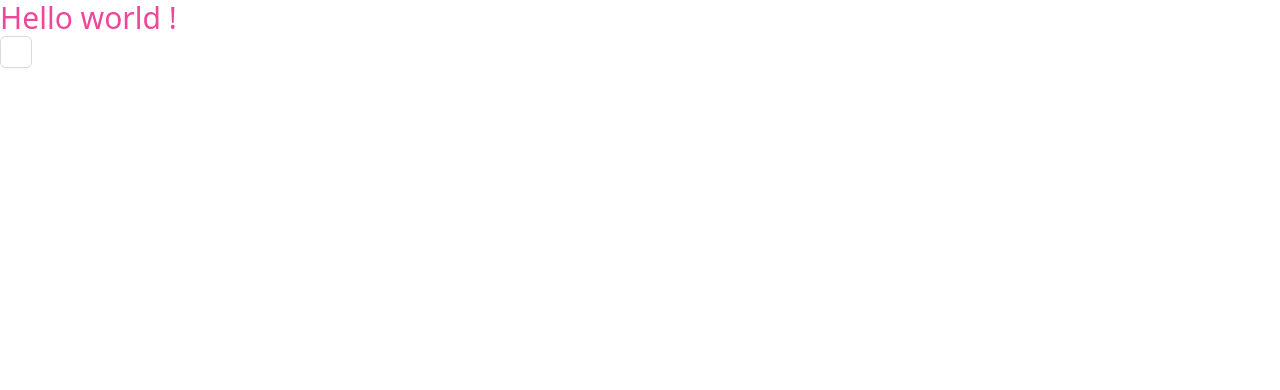
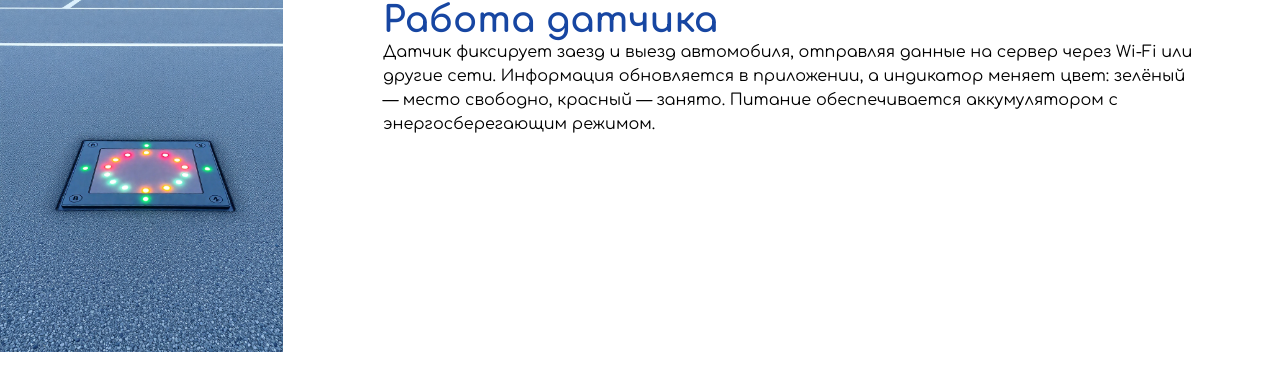
Before and after one commit to IskenderDev/HakatonItFest, a React (Vite) app: page / in a window 1280 px wide. Shown: the top 390 px of the page. Built offline with nearby package versions, Linux system fonts and the light colour scheme.

Commit message:
added primery color

```diff
--- a/src/App.jsx
+++ b/src/App.jsx
@@ -1,11 +1,10 @@
 import { Button } from "antd";
+import Trigger from "./widjets/trigger/Trigger";
 
 export default function App() {
   return (
     <>
-    <h1 className="text-3xl text-pink-500">
-      Hello world !
-    </h1>
-    <Button/></>
-  )
+    <Trigger/>
+    </>
+  );
 }
--- a/src/index.css
+++ b/src/index.css
@@ -1,3 +1,8 @@
+@import url('https://fonts.googleapis.com/css2?family=Comfortaa:wght@300..700&display=swap');
 @tailwind base;
 @tailwind components;
 @tailwind utilities;
+
+* {
+  font-family:  "Comfortaa", sans-serif;
+}
--- a/src/widjets/trigger/Trigger.jsx
+++ b/src/widjets/trigger/Trigger.jsx
@@ -0,0 +1,22 @@
+import { Flex } from "antd";
+
+const Trigger = () => {
+  return (
+    <Flex className="max-w-[1200px]" gap={'100px'}>
+      <div>
+        <img src="src\assets\parking.png" alt="trigger" />
+      </div>
+      <div>
+        <h2 className="text-primary font-extrabold text-4xl">Работа датчика</h2>
+        <p>
+          Датчик фиксирует заезд и выезд автомобиля, отправляя данные на сервер
+          через Wi-Fi или другие сети. Информация обновляется в приложении, а
+          индикатор меняет цвет: зелёный — место свободно, красный — занято.
+          Питание обеспечивается аккумулятором с энергосберегающим режимом.
+        </p>
+      </div>
+    </Flex>
+  );
+};
+
+export default Trigger;
--- a/tailwind.config.js
+++ b/tailwind.config.js
@@ -2,7 +2,14 @@
 module.exports = {
   content: ["./index.html", "./src/**/*.{js,ts,jsx,tsx}"],
   theme: {
-    extend: {},
+    extend: {
+      fontFamily: {
+        comfortaa: ["'Comfortaa'"],
+      },
+      colors: {
+        primary: "#1746A2",
+      },
+    },
   },
   plugins: [],
 };
```
Also changed, not shown: src/assets/IMG.png (added), src/assets/parking.png (added).
